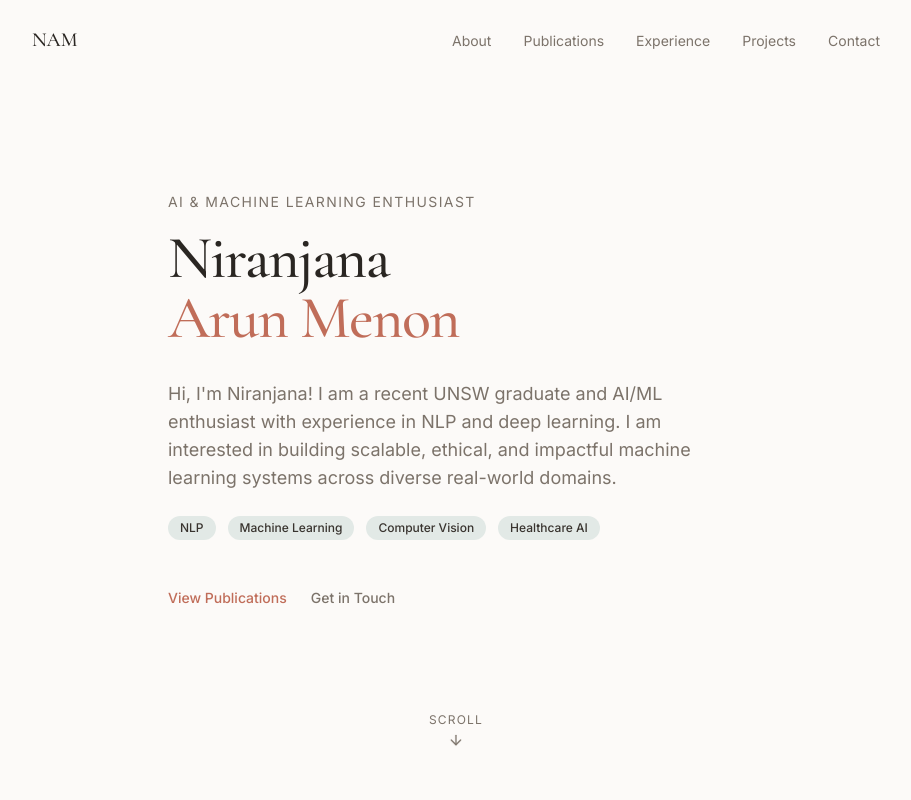
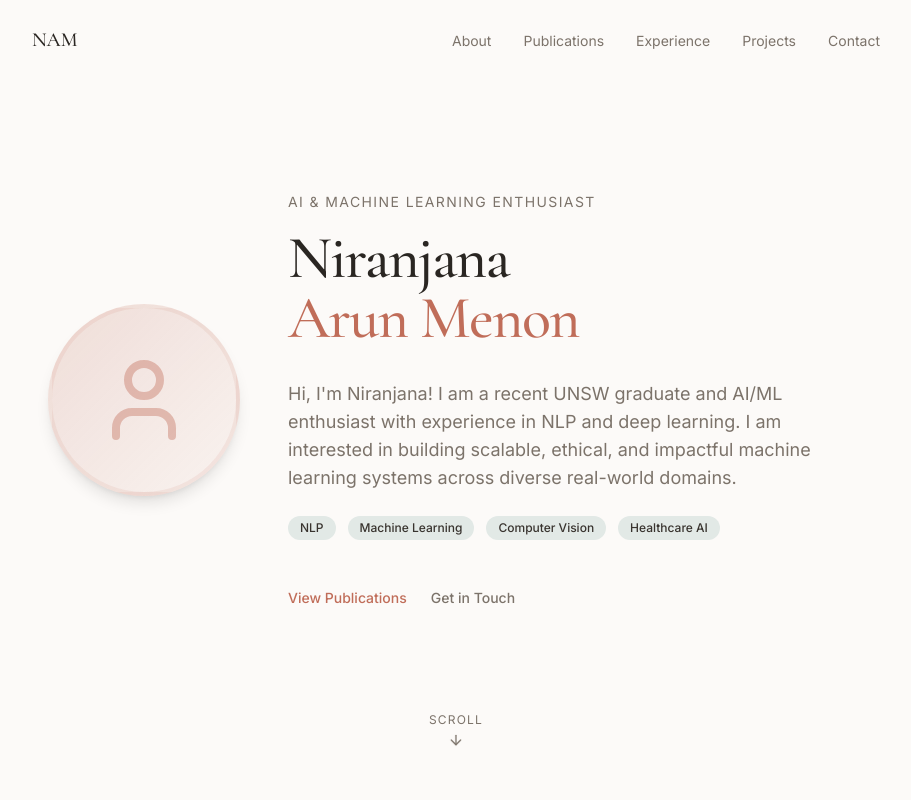
Before and after one commit to NiraOra/portfolio_nira, a React (Vite) app: page / in a window 1280 px wide. Shown: the top 800 px of the page, without its empty margins (184-1095 px from the left). Built offline with nearby package versions, Linux system fonts and the light colour scheme; the HTML template or start-up script is replaced by a standard one.

Commit message:
subtle css changes p2

```diff
--- a/package.json
+++ b/package.json
@@ -54,6 +54,7 @@
     "input-otp": "^1.4.2",
     "lucide-react": "^0.462.0",
     "next-themes": "^0.3.0",
+    "particles.js": "^2.0.0",
     "react": "^18.3.1",
     "react-day-picker": "^8.10.1",
     "react-dom": "^18.3.1",
--- a/src/components/ParticlesBackground.tsx
+++ /dev/null
@@ -1,56 +0,0 @@
-import { useCallback } from "react";
-import Particles from "@tsparticles/react";
-import { loadSlim } from "@tsparticles/slim";
-import type { Engine } from "@tsparticles/engine";
-
-const ParticlesBackground = () => {
-  const particlesInit = useCallback(async (engine: Engine) => {
-    await loadSlim(engine);
-  }, []);
-
-  return (
-    <Particles
-      id="tsparticles"
-      init={particlesInit}
-      options={{
-        fpsLimit: 60,
-        particles: {
-          color: {
-            value: "#b8845b",
-          },
-          links: {
-            color: "#b8845b",
-            distance: 150,
-            enable: true,
-            opacity: 0.1,
-            width: 1,
-          },
-          move: {
-            enable: true,
-            speed: 0.5,
-          },
-          number: {
-            value: 50,
-          },
-          opacity: {
-            value: 0.3,
-          },
-          size: {
-            value: { min: 1, max: 3 },
-          },
-        },
-        detectRetina: true,
-      }}
-      style={{
-        position: "absolute",
-        top: 0,
-        left: 0,
-        width: "100%",
-        height: "100%",
-        zIndex: -1,
-      }}
-    />
-  );
-};
-
-export default ParticlesBackground;
--- a/src/components/portfolio/Hero.tsx
+++ b/src/components/portfolio/Hero.tsx
@@ -1,19 +1,36 @@
 import { motion } from "framer-motion";
-import { ArrowDown } from "lucide-react";
-import ParticlesBackground from "../ParticlesBackground";
+import { ArrowDown, User } from "lucide-react";
 
 const Hero = () => {
   return (
-    <section className="min-h-screen flex flex-col justify-center relative overflow-hidden">
-      <ParticlesBackground />
-      <div className="container-narrow relative z-10">
+    <section className="min-h-screen flex flex-col justify-center relative">
+      <div className="container-narrow">
         <motion.div
           initial={{ opacity: 0, y: 30 }}
           animate={{ opacity: 1, y: 0 }}
           transition={{ duration: 0.8, ease: "easeOut" }}
-          className="space-y-8"
+          className="flex flex-col lg:flex-row lg:items-center lg:gap-12 space-y-8 lg:space-y-0"
         >
-          <div className="space-y-4">
+          <motion.div
+            initial={{ opacity: 0, scale: 0.8 }}
+            animate={{ opacity: 1, scale: 1 }}
+            transition={{ delay: 0.2, duration: 0.6 }}
+            className="flex-shrink-0"
+          >
+            <div className="relative w-32 h-32 md:w-40 md:h-40 lg:w-48 lg:h-48 mx-auto lg:mx-0">
+              <div className="w-full h-full rounded-full bg-gradient-to-br from-primary/20 to-primary/5 flex items-center justify-center border-4 border-primary/10 shadow-lg overflow-hidden">
+                <User className="w-16 h-16 md:w-20 md:h-20 lg:w-24 lg:h-24 text-primary/40" />
+                {/* <img
+                  src="/path/to/your-photo.jpg"
+                  alt="Niranjana Arun Menon"
+                  className="w-full h-full object-cover"
+                /> */}
+              </div>
+            </div>
+          </motion.div>
+
+          <div className="flex-1 space-y-8">
+            <div className="space-y-4 text-center lg:text-left">
               <p className="text-small uppercase tracking-widest">
                 AI & Machine Learning Enthusiast
               </p>
@@ -27,14 +44,14 @@ const Hero = () => {
               initial={{ opacity: 0 }}
               animate={{ opacity: 1 }}
               transition={{ delay: 0.4, duration: 0.8 }}
-            className="max-w-xl space-y-6"
+              className="max-w-xl space-y-6 mx-auto lg:mx-0"
             >
-            <p className="text-body text-muted-foreground">
+              <p className="text-body text-muted-foreground text-center lg:text-left">
                 Hi, I'm Niranjana! I am a recent UNSW graduate and AI/ML enthusiast with experience in NLP and deep learning. I am
                 interested in building scalable, ethical, and impactful machine learning systems across diverse real-world domains.
               </p>
 
-            <div className="flex flex-wrap gap-3">
+              <div className="flex flex-wrap gap-3 justify-center lg:justify-start">
                 <span className="tag">NLP</span>
                 <span className="tag">Machine Learning</span>
                 <span className="tag">Computer Vision</span>
@@ -46,7 +63,7 @@ const Hero = () => {
               initial={{ opacity: 0 }}
               animate={{ opacity: 1 }}
               transition={{ delay: 0.6, duration: 0.8 }}
-            className="flex items-center gap-6 pt-4"
+              className="flex items-center gap-6 pt-4 justify-center lg:justify-start"
             >
             <a
               href="#publications"
@@ -61,6 +78,7 @@ const Hero = () => {
               Get in Touch
             </a>
           </motion.div>
+          </div>
         </motion.div>
       </div>
 
--- a/src/index.css
+++ b/src/index.css
@@ -59,28 +59,27 @@
 
   html {
     scroll-behavior: smooth;
-    scroll-padding-top: 4rem; /* Better offset for nav + animations */
+    scroll-padding-top: 4rem;
   }
 
   body {
     @apply bg-background text-foreground antialiased;
     font-family: var(--font-sans);
-    /* Optimize for smooth animations */
+    background-image:
+      radial-gradient(circle at 2px 2px, rgba(184, 132, 91, 0.05) 1px, transparent 0);
+    background-size: 30px 30px;
     -webkit-font-smoothing: antialiased;
     -moz-osx-font-smoothing: grayscale;
   }
 
-  /* Smooth scrolling for all elements */
   * {
     scroll-behavior: inherit;
   }
 
-  /* Optimize animations for performance */
   [data-scroll-reveal] {
     will-change: transform, opacity;
   }
 
-  /* Better section spacing for scroll triggers */
   section {
     scroll-margin-top: 4rem;
   }
--- a/src/pages/Index.tsx
+++ b/src/pages/Index.tsx
@@ -9,7 +9,7 @@ import Footer from "../components/portfolio/Footer";
 
 const Index = () => {
   return (
-    <div className="min-h-screen bg-background">
+    <div className="min-h-screen bg-background relative">
       <Navigation />
       <main>
         <Hero />
```
Also changed, not shown: 1 other file (tests, documents, lock files or other folders). Lines whose indentation alone changed are shown as unchanged.
